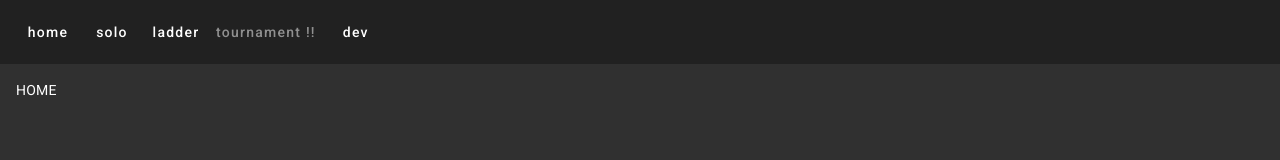
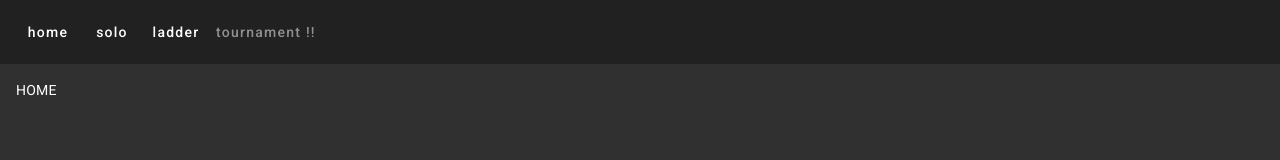
Before and after one commit to anthoxo/color-flood, an Angular app in the folder front/: page / in a window 1280 px wide. Shown: the top 160 px of the page. Built offline with nearby package versions, Linux system fonts and the light colour scheme.

Commit message:
[FRONT] Remove dev tab

```diff
--- a/front/src/app/app.routes.ts
+++ b/front/src/app/app.routes.ts
@@ -1,10 +1,8 @@
 import { Routes } from '@angular/router';
 import { HomeComponent } from './home/home.component';
-import { DevComponent } from './dev/dev.component';
 import { SoloComponent } from './solo/solo.component';
 
 export const routes: Routes = [
   { path: '', component: HomeComponent },
-  { path: 'dev', component: DevComponent },
   { path: 'solo', component: SoloComponent },
 ];
--- a/front/src/app/components/toolbar/toolbar.component.html
+++ b/front/src/app/components/toolbar/toolbar.component.html
@@ -3,5 +3,4 @@
   <button mat-button (click)="goToSolo()">solo</button>
   <button mat-button (click)="goToLadder()">ladder</button>
   <button mat-button disabled>tournament !!</button>
-  <button mat-button (click)="goToDev()">dev</button>
 </mat-toolbar>
--- a/front/src/app/components/toolbar/toolbar.component.ts
+++ b/front/src/app/components/toolbar/toolbar.component.ts
@@ -12,10 +12,6 @@ import { MatButton } from '@angular/material/button';
 export class ToolbarComponent {
   constructor(private router: Router) {}
 
-  goToDev() {
-    this.router.navigate(['/dev']);
-  }
-
   goToHome() {
     this.router.navigate(['']);
   }
--- a/front/src/app/dev/dev.component.html
+++ /dev/null
@@ -1 +0,0 @@
-<random-grid></random-grid>
--- a/front/src/app/dev/dev.component.scss
+++ /dev/null
@@ -1,3 +0,0 @@
-:host {
-  @apply h-full w-full;
-}
```
Also changed, not shown: front/src/app/dev/dev.component.ts (deleted, +0 -18 lines).
